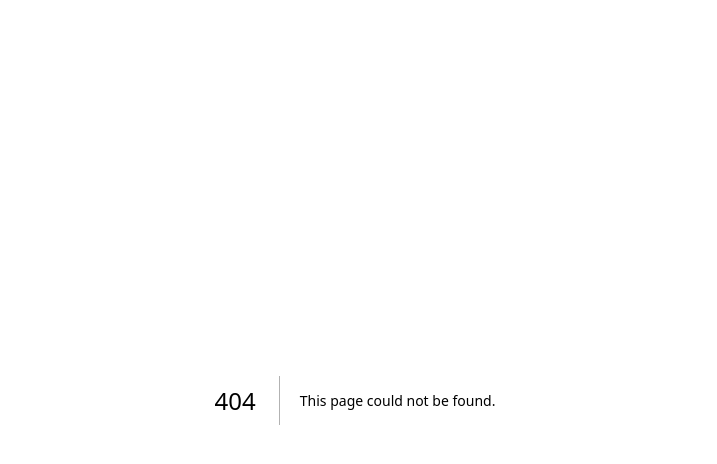
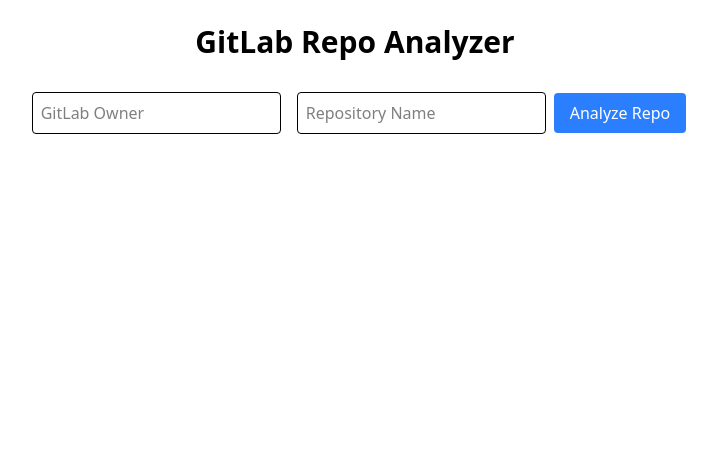
Before and after one commit to team-tachyon-hackathon/built-with-india, a Next.js app: page /gitlab in a window 1280 px wide. Before the commit this address had no page. Shown: the top 464 px of the page, without its empty margins (285-1002 px from the left). Built offline with nearby package versions, Linux system fonts and the light colour scheme.

Commit message:
Gitlab repo analysis done

```diff
--- /dev/null
+++ b/src/app/api/gitlab/analyze/route.ts
@@ -0,0 +1,102 @@
+import { NextRequest, NextResponse } from "next/server";
+import axios from "axios";
+
+interface TreeItem {
+  path: string;
+  type: string;
+}
+
+export async function GET(req: NextRequest) {
+  const { searchParams } = new URL(req.url);
+  const owner = searchParams.get("owner");
+  const repo = searchParams.get("repo");
+
+  if (!owner || !repo) {
+    return NextResponse.json({ error: "Missing parameters" }, { status: 400 });
+  }
+
+  const GITLAB_TOKEN = process.env.GITLAB_ACCESS_TOKENS;
+  const DEEPSEEK_API_KEY = process.env.DEEPSEEK_API_KEY;
+
+  const url = `https://gitlab.com/api/v4/projects/${encodeURIComponent(owner)}%2F${encodeURIComponent(repo)}/repository/tree?recursive=true`;
+
+  try {
+    const response = await axios.get(url, {
+      headers: { Authorization: `Bearer ${GITLAB_TOKEN}` },
+    });
+
+    // Extract file paths
+    const files = response.data.map((item: TreeItem) => item.path);
+
+    // Detect Dockerfiles (case-insensitive)
+    const dockerFiles = files.filter((file: string) =>
+      /dockerfile/i.test(file) || file.endsWith(".dockerfile")
+    );
+
+    // Detect CI/CD-related files
+    const ciCdFiles = files.filter((file: string) =>
+      file.includes(".gitlab-ci.yml") || file.includes("Jenkinsfile")
+    );
+
+    const packageManager = files.includes("package.json")
+      ? "npm/yarn (Node.js)"
+      : files.includes("requirements.txt")
+      ? "pip (Python)"
+      : files.includes("pom.xml")
+      ? "Maven (Java)"
+      : files.includes("build.gradle")
+      ? "Gradle (Java)"
+      : "Unknown";
+
+    const hasDockerfile = dockerFiles.length > 0;
+    const hasCiCdConfig = ciCdFiles.length > 0;
+
+    const analysisData = {
+      repo: `${owner}/${repo}`,
+      filesCount: files.length,
+      dockerFiles,
+      ciCdFiles,
+      packageManager,
+      hasDockerfile,
+      hasCiCdConfig,
+    };
+
+    // DEEPSEEK usage for analysis
+    const deepSeekResponse = await axios.post(
+      "https://openrouter.ai/api/v1/chat/completions",
+      {
+        model: "deepseek/deepseek-r1:free",
+        messages: [
+          {
+            role: "user",
+            content: `Analyze this GitLab repo and provide insights:
+            ${JSON.stringify(analysisData, null, 2)}`,
+          },
+        ],
+        top_p: 0.99,
+        temperature: 0.63,
+        frequency_penalty: 0,
+        presence_penalty: 0,
+        repetition_penalty: 1,
+        top_k: 0,
+      },
+      {
+        headers: {
+          Authorization: `Bearer ${DEEPSEEK_API_KEY}`,
+          "Content-Type": "application/json",
+        },
+      }
+    );
+
+    return NextResponse.json({
+      ...analysisData,
+      deepSeekAnalysis: deepSeekResponse.data.choices[0].message.content,
+    });
+  } catch (error) {
+    console.error("Error:", error);
+    return NextResponse.json(
+      { error: "Failed to fetch repo or analyze with AI" },
+      { status: 500 }
+    );
+  }
+}
--- /dev/null
+++ b/src/app/api/gitlab/files/route.ts
@@ -0,0 +1,35 @@
+import { NextRequest, NextResponse } from "next/server";
+import axios from "axios";
+
+interface TreeItem {
+  path: string;
+  type: string;
+}
+
+export async function GET(req: NextRequest) {
+  const { searchParams } = new URL(req.url);
+  const owner = searchParams.get("owner");
+  const repo = searchParams.get("repo");
+
+  if (!owner || !repo) {
+    return NextResponse.json({ error: "Missing parameters" }, { status: 400 });
+  }
+
+  const url = `https://gitlab.com/api/v4/projects/${encodeURIComponent(owner)}%2F${encodeURIComponent(repo)}/repository/tree?recursive=true`;
+  const GITLAB_TOKEN = process.env.GITLAB_ACCESS_TOKEN;
+
+  try {
+    const response = await axios.get(url, {
+      headers: { "PRIVATE-TOKEN": GITLAB_TOKEN },
+    });
+
+    const files = response.data
+      .filter((item: TreeItem) => item.type === "blob")
+      .map((item: TreeItem) => item.path);
+
+    return NextResponse.json({ files });
+  } catch (error) {
+    console.error(error);
+    return NextResponse.json({ error: "Failed to fetch repo files" }, { status: 500 });
+  }
+}
--- /dev/null
+++ b/src/app/gitlab/page.tsx
@@ -0,0 +1,117 @@
+"use client";
+
+import { useState } from "react";
+import axios from "axios";
+
+interface Analysis {
+  repo: string;
+  filesCount: number;
+  dockerFiles: string[];
+  ciCdFiles: string[];
+  packageManager: string;
+  hasDockerfile: boolean;
+  hasCiCdConfig: boolean;
+  message: string;
+  deepSeekAnalysis?: string;
+}
+
+export default function Home() {
+  const [owner, setOwner] = useState("");
+  const [repo, setRepo] = useState("");
+  const [analysis, setAnalysis] = useState<Analysis | null>(null);
+  const [loading, setLoading] = useState(false);
+
+  const analyzeRepo = async () => {
+    setLoading(true);
+    try {
+      const response = await axios.get("/api/gitlab/analyze", {
+        params: { owner, repo },
+      });
+      setAnalysis(response.data);
+    } catch (error) {
+      console.error("Error analyzing repo", error);
+      setAnalysis({
+        repo: "",
+        filesCount: 0,
+        dockerFiles: [],
+        ciCdFiles: [],
+        packageManager: "Unknown",
+        hasDockerfile: false,
+        hasCiCdConfig: false,
+        message: "Error fetching data"
+      });
+    }
+    setLoading(false);
+  };
+
+  return (
+    <div className="flex flex-col items-center p-6">
+      <h1 className="text-3xl font-bold mb-6">GitLab Repo Analyzer</h1>
+
+      <div className="mb-4">
+        <input
+          type="text"
+          placeholder="GitLab Owner"
+          value={owner}
+          onChange={(e) => setOwner(e.target.value)}
+          className="border p-2 m-2 rounded"
+        />
+        <input
+          type="text"
+          placeholder="Repository Name"
+          value={repo}
+          onChange={(e) => setRepo(e.target.value)}
+          className="border p-2 m-2 rounded"
+        />
+        <button
+          onClick={analyzeRepo}
+          className="bg-blue-500 text-white px-4 py-2 rounded"
+        >
+          {loading ? "Analyzing..." : "Analyze Repo"}
+        </button>
+      </div>
+
+      {analysis && (
+        <div className="mt-4 p-4 border bg-gray-100 rounded w-2/3">
+          <h2 className="text-xl font-bold">Analysis Result</h2>
+          <p><strong>Repository:</strong> {analysis.repo}</p>
+          <p><strong>Total Files:</strong> {analysis.filesCount}</p>
+          <p><strong>Package Manager:</strong> {analysis.packageManager}</p>
+          <p><strong>Has Dockerfile?</strong> {analysis.hasDockerfile ? "Yes" : "No"}</p>
+          <p><strong>Has CI/CD Config?</strong> {analysis.hasCiCdConfig ? "Yes" : "No"}</p>
+
+          {analysis.dockerFiles.length > 0 && (
+            <>
+              <h3 className="font-semibold mt-2">Dockerfiles</h3>
+              <ul>
+                {analysis.dockerFiles.map((file: string, index: number) => (
+                  <li key={index} className="text-blue-600">{file}</li>
+                ))}
+              </ul>
+            </>
+          )}
+
+          {analysis.ciCdFiles.length > 0 && (
+            <>
+              <h3 className="font-semibold mt-2">CI/CD Config Files</h3>
+              <ul>
+                {analysis.ciCdFiles.map((file: string, index: number) => (
+                  <li key={index} className="text-green-600">{file}</li>
+                ))}
+              </ul>
+            </>
+          )}
+
+          {analysis.deepSeekAnalysis && (
+            <div className="mt-4">
+              <h3 className="text-lg font-semibold">DeepSeek AI Analysis</h3>
+              <p className="italic">{analysis.deepSeekAnalysis}</p>
+            </div>
+          )}
+
+          <p className="mt-4 font-bold">{analysis.message}</p>
+        </div>
+      )}
+    </div>
+  );
+}
```
